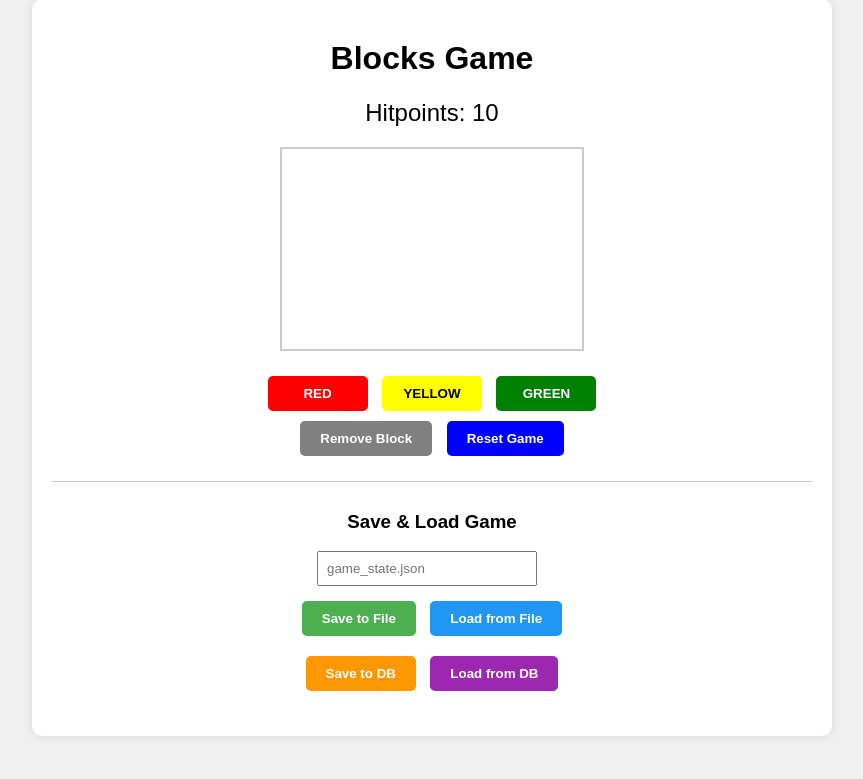
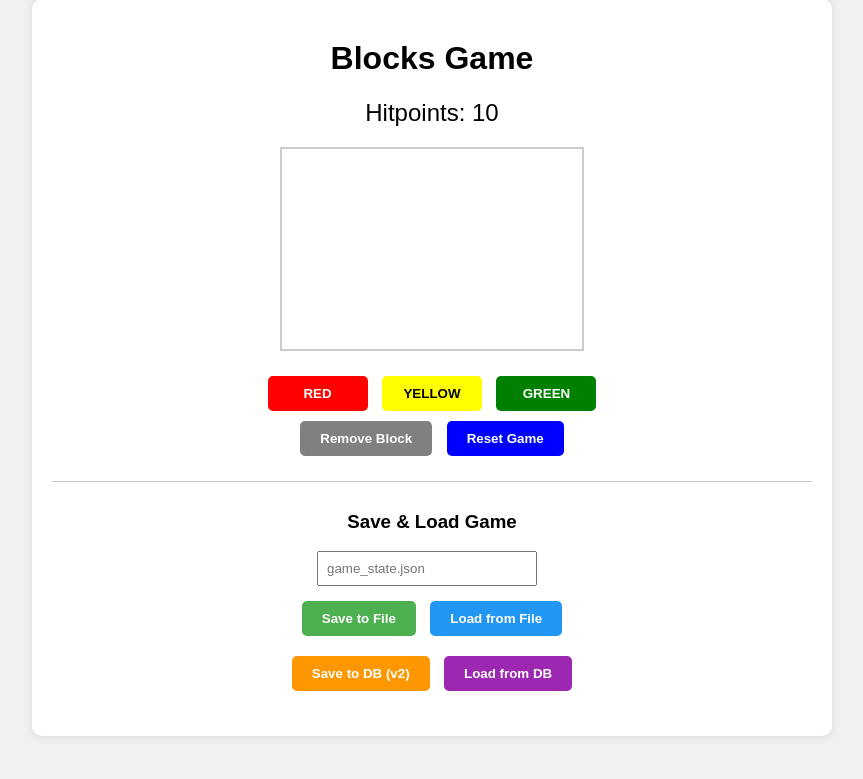
Before and after one commit to mattan/llm-ai-blocks-game, a Flask app: page / in a window 1280 px wide. Shown: the part 21-800 px from the top of the page, without its empty margins (208-1071 px from the left). Run offline with Flask 3, Linux system fonts and the light colour scheme; data that the repository does not hold is empty.

Commit message:
Add game state database file and update save button label in UI

```diff
--- a/templates/index.html
+++ b/templates/index.html
@@ -115,7 +115,7 @@
                     <button class="load-btn" style="background-color: #2196F3;" onclick="loadGameFromFile()">Load from File</button>
                 </div>
                 <div style="margin-top: 10px;">
-                    <button class="save-btn" style="background-color: #ff9800;" onclick="saveGameToDB()">Save to DB</button>
+                    <button class="save-btn" style="background-color: #ff9800;" onclick="saveGameToDB()">Save to DB (v2)</button>
                     <button class="load-btn" style="background-color: #9c27b0;" onclick="loadGameFromDB()">Load from DB</button>
                 </div>
             </div>
```
Also changed, not shown: blocks_game.db (added).
